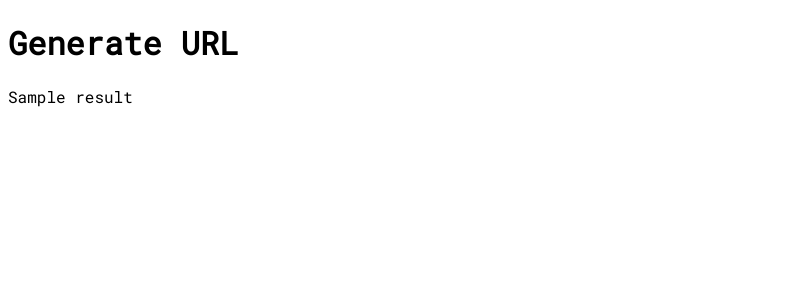
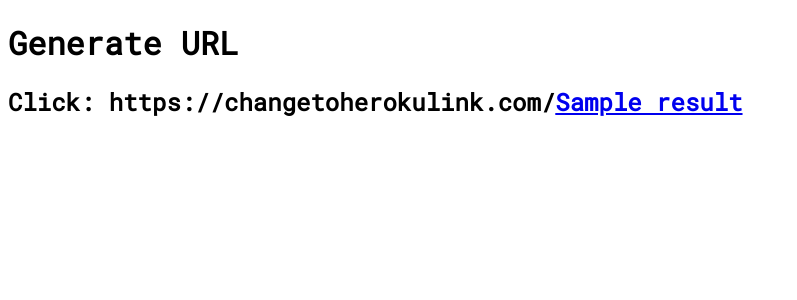
Before and after one commit to ravil-96/url_short, a Django app: template url_shortener/app/templates/app/newurl.html in a window 1280 px wide. Shown: the top 300 px of the page, without its empty margins (0-797 px from the left). Run offline with Django 3.2, Linux system fonts and the light colour scheme; the template is opened without the code that fills it: most values are stand-ins (such as "Sample title", 1, 10 or a date in 2020).

Commit message:
:children_crossing: allow users to click on link to direct them to URL (actual URL needs updating)

```diff
--- a/url_shortener/app/templates/app/newurl.html
+++ b/url_shortener/app/templates/app/newurl.html
@@ -1,5 +1,5 @@
 {% extends "app/base.html" %}
 
 {% block content %}
-    {{ result }}
+  <h2>Click: https://changetoherokulink.com/<a href="https://changetoherokulink.com/{{result}}">{{ result }}</a> </h2>
 {% endblock content %}
```
